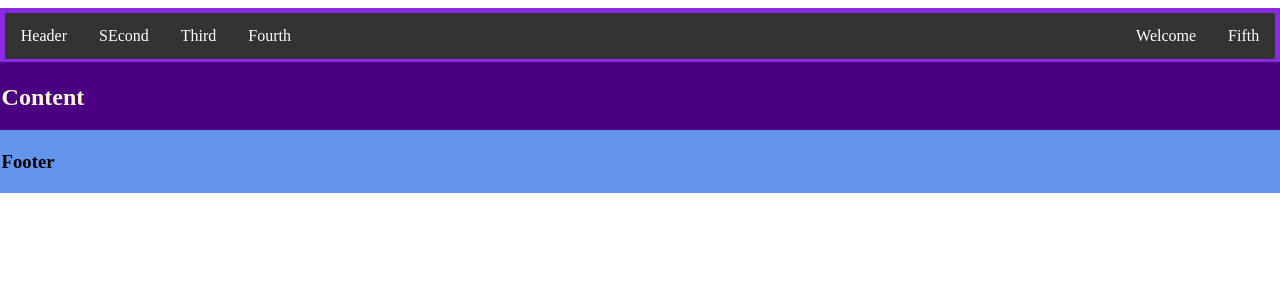
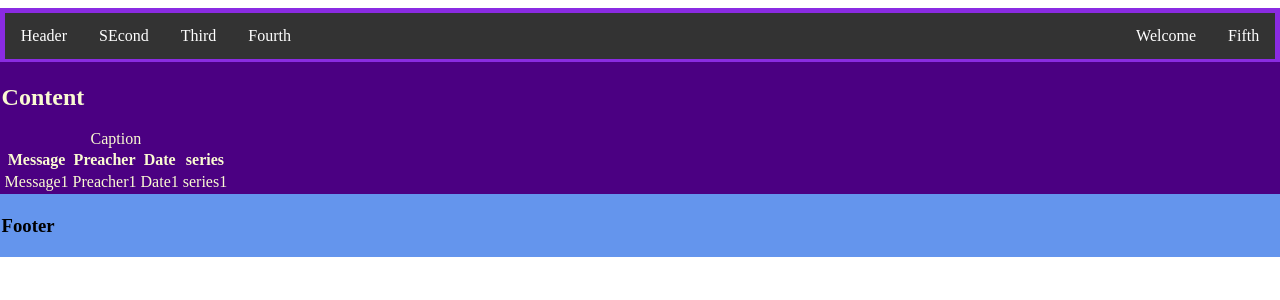
Before and after one commit to akinniyThomas/EBC_Project, a Django app: page / in a window 1280 px wide. Shown: the top 300 px of the page. Run offline with Django 3.2, Linux system fonts and the light colour scheme.

Commit message:
added table to index.html

```diff
--- a/EBC_Project/ebc_app/templates/ebc_app/index.html
+++ b/EBC_Project/ebc_app/templates/ebc_app/index.html
@@ -13,6 +13,21 @@
 
 {% block content %}
     <h2>Content</h2>
+    <table>
+        <caption>Caption</caption>
+        <tr>
+            <th>Message</th>
+            <th>Preacher</th>
+            <th>Date</th>
+            <th>series</th>
+        </tr>
+        <tr>
+            <td>Message1</td>
+            <td>Preacher1</td>
+            <td>Date1</td>
+            <td>series1</td>
+        </tr>
+    </table>
 {% endblock %}
 
 {% block footer %}
```
